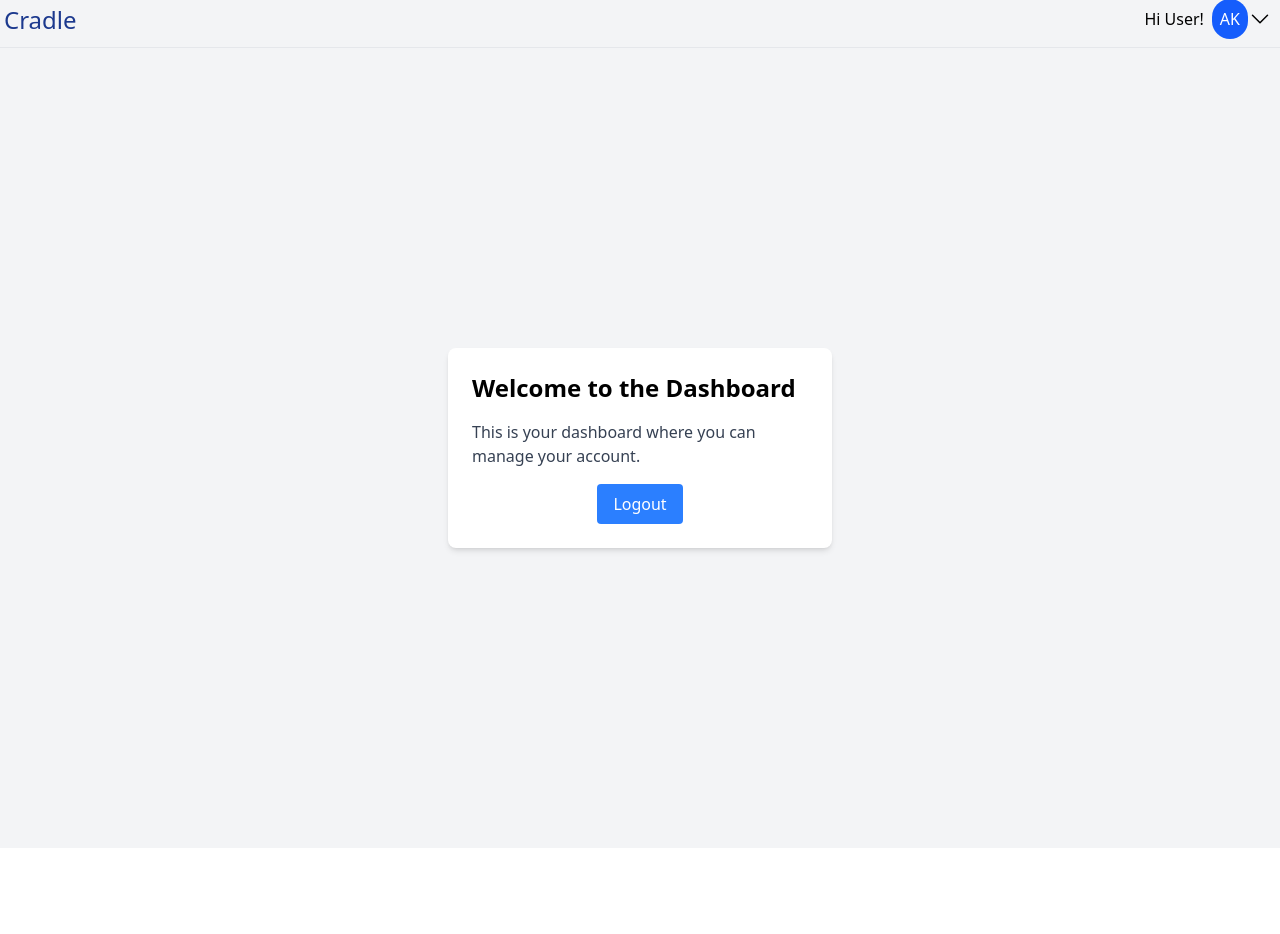
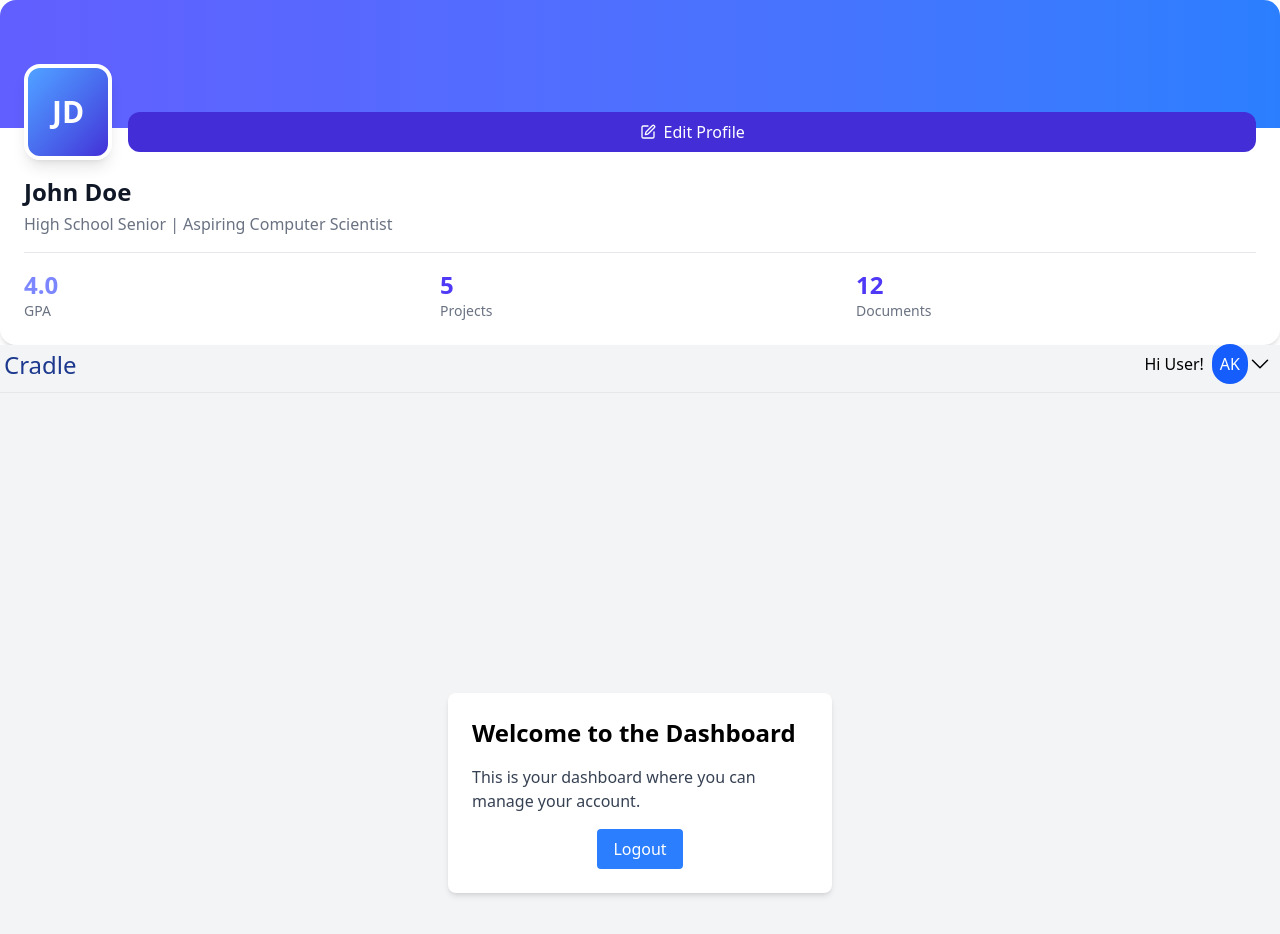
Before and after one commit to ashutoshbidaliya/cradle-ui, a React (Vite) app: page / in a window 1280 px wide. Shown: the top 934 px of the page. Before the commit the page ends 848 px from the top, so only its background shows below. Built offline with nearby package versions, Linux system fonts and the light colour scheme.

Commit message:
Add ProfileCard component and integrate it into DashBoard;

```diff
--- a/package.json
+++ b/package.json
@@ -11,6 +11,7 @@
   },
   "dependencies": {
     "axios": "^1.9.0",
+    "lucide-react": "^0.548.0",
     "react": "^19.0.0",
     "react-dom": "^19.0.0",
     "react-router-dom": "^7.5.3"
--- a/src/components/Card.jsx
+++ /dev/null
@@ -1 +0,0 @@
-export const Card = () => {};
--- /dev/null
+++ b/src/components/ProfileCard.jsx
@@ -0,0 +1,46 @@
+import { Edit } from "lucide-react";
+
+export const ProfileCard = () => {
+  return (
+    <div className="bg-white shadow-md rounded-2xl overflow-hidden hover:shadow-2xl transition-all duration-300">
+      <div className="h-24 sm:h-32 bg-gradient-to-r from-indigo-500 to-blue-500"></div>
+      <div className="px-4 sm:px-6 pb-6">
+        <div className="flex flex-col sm:flex-row items-start sm:items-end gap-4 -mt-12 sm:-mt-16 mb-4">
+          <div className="w-20 h-20 sm:w-24 sm:h-24 rounded-2xl border-4 border-white shadow-lg bg-gradient-to-br from-blue-400 to-indigo-700 flex items-center justify-center text-white text-2xl sm:text-3xl font-bold">
+            JD
+          </div>
+          <button className="w-full  mb-2 px-4 py-2 text-white rounded-xl hover:bg-indigo-900 transition-colors flex items-center justify-center gap-2 bg-indigo-700">
+            <Edit className="w-4 h-4" />
+            Edit Profile
+          </button>
+        </div>
+        <h3 className="text-xl sm:text-2xl font-bold text-gray-900 mb-1">
+          John Doe
+        </h3>
+        <p className="text-sm sm:text-base text-gray-500 mb-4">
+          High School Senior | Aspiring Computer Scientist
+        </p>
+        <div className="grid grid-cols-3 gap-3 sm:gap-4 pt-4 border-t border-gray-200">
+          <div>
+            <div className="text-xl sm:text-2xl font-bold text-indigo-400">
+              4.0
+            </div>
+            <div className="text-xs sm:text-sm text-gray-500">GPA</div>
+          </div>
+          <div>
+            <div className="text-xl sm:text-2xl font-bold text-indigo-600">
+              5
+            </div>
+            <div className="text-xs sm:text-sm text-gray-500">Projects</div>
+          </div>
+          <div>
+            <div className="text-xl sm:text-2xl font-bold text-indigo-600">
+              12
+            </div>
+            <div className="text-xs sm:text-sm text-gray-500">Documents</div>
+          </div>
+        </div>
+      </div>
+    </div>
+  );
+};
--- a/src/pages/DashBoard.jsx
+++ b/src/pages/DashBoard.jsx
@@ -1,11 +1,16 @@
 import { useLocation } from "react-router-dom";
 import ProfileBar from "../components/ProfileBar";
+import { ProfileCard } from "../components/ProfileCard";
 
 export default function DashBoard() {
   const location = useLocation();
   const { id, firstName, email } = location.state || {};
   return (
     <div>
+      <div>
+        <ProfileCard></ProfileCard>
+      </div>
+
       <div className="flex flex-row justify-between h-12 bg-gray-100 border-b-1 border-b-gray-200 shadow-md">
         <div className="text-2xl font-medium text-blue-900 p-1 ">Cradle</div>
         <ProfileBar></ProfileBar>
```
Also changed, not shown: 1 other file (tests, documents, lock files or other folders).
